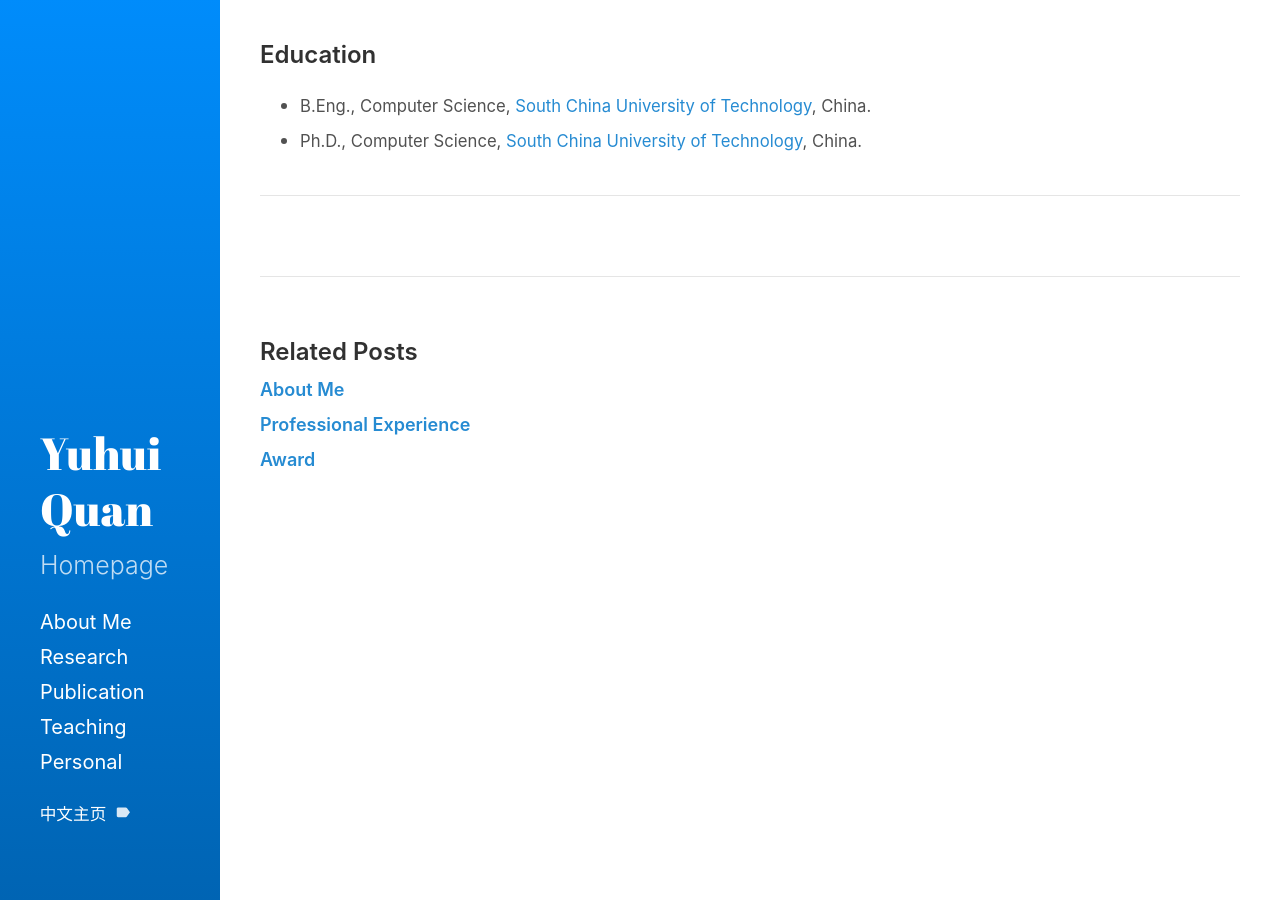
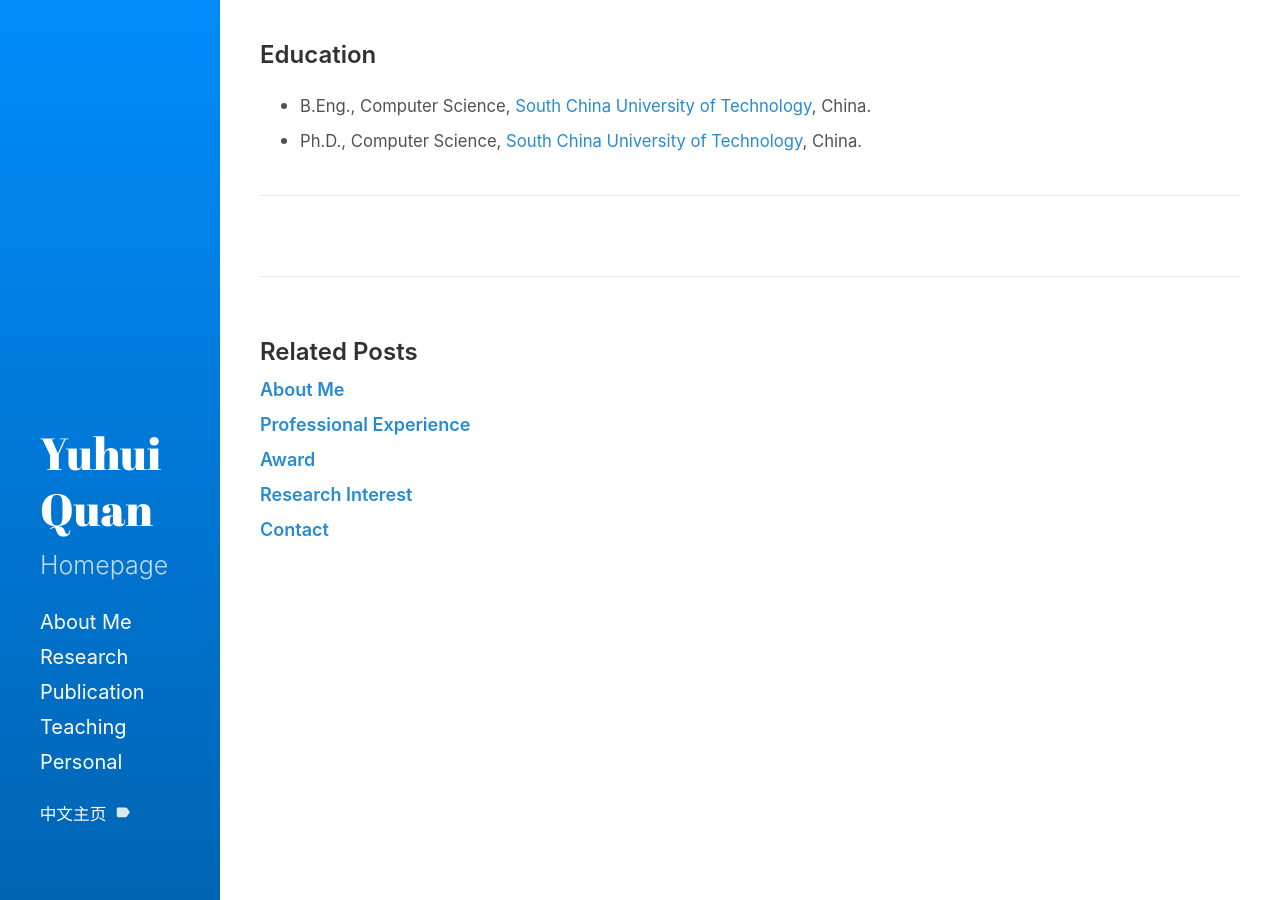
Before and after one commit to csyhquan/csyhquan.github.io, a Jekyll site: the page built from _posts/2020-5-30-education.md, in a window 1280 px wide. Built offline with Jekyll 4.4.1, drawn with Linux system fonts in a browser that asks for light colours.

Commit message:
Update related_posts.html

```diff
--- a/_includes/related_posts.html
+++ b/_includes/related_posts.html
@@ -1,7 +1,7 @@
 <section class="related">
   <h4>Related Posts</h4>
   <ul class="posts-list">
-    {% for post in site.related_posts limit:3 %}
+    {% for post in site.related_posts limit:5 %}
       <li "font-size:100%">
         <h5>
           <a href="{{ post.url | relative_url }}">
```
